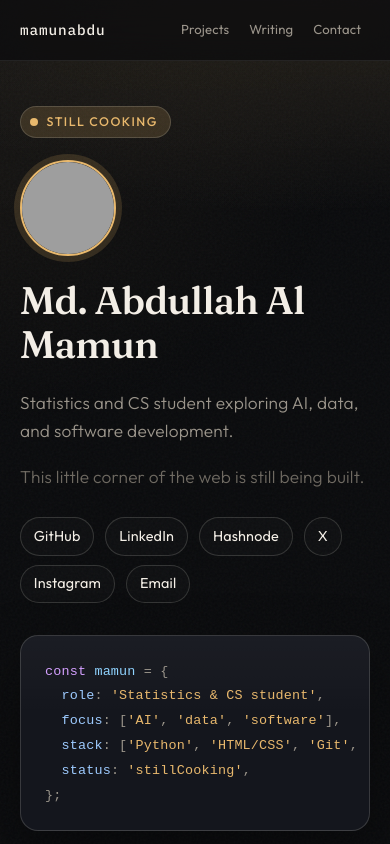
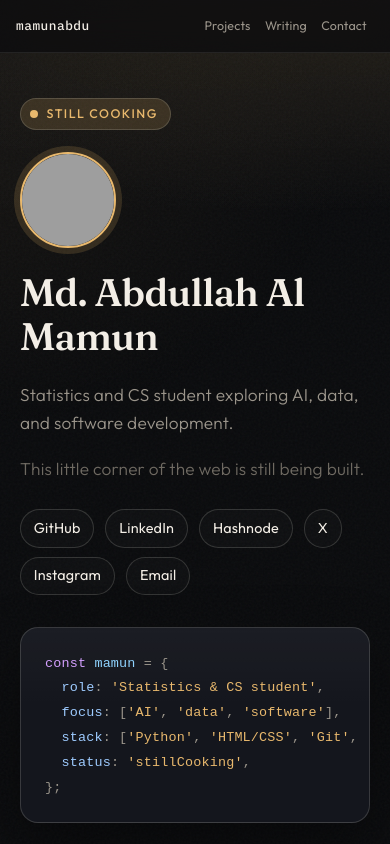
Before and after one commit to mamun-abdu/mamunabdu.com, a plain HTML site: page index.html in a window 390 px wide. Shown: the top 844 px of the page. Drawn offline with Linux system fonts and the light colour scheme; no server answers; grey boxes are pictures that could not be loaded.

Commit message:
Keep the mobile header on a single row
Prevent the brand and nav from wrapping on narrow phones by compacting
type and spacing, locking nowrap, and right-aligning the links.

```diff
--- a/styles.css
+++ b/styles.css
@@ -163,6 +163,7 @@ main,
 
 .header-inner {
   display: flex;
+  flex-wrap: nowrap;
   align-items: center;
   justify-content: space-between;
   gap: 1rem;
@@ -173,12 +174,15 @@ main,
 }
 
 .wordmark {
+  flex: 0 1 auto;
+  min-width: 0;
   font-family: var(--mono);
   font-size: 0.9rem;
   font-weight: 500;
   letter-spacing: 0.06em;
   text-decoration: none;
   color: var(--text);
+  white-space: nowrap;
 }
 
 .wordmark:hover {
@@ -189,7 +193,10 @@ main,
   display: flex;
   align-items: center;
   flex-wrap: nowrap;
+  flex: 0 0 auto;
   gap: 0.15rem;
+  margin-left: auto;
+  white-space: nowrap;
 }
 
 .site-header nav a {
@@ -599,14 +606,30 @@ main {
 }
 
 @media (max-width: 600px) {
+  :root {
+    --header: 52px;
+  }
+
   .header-inner {
-    min-height: 60px;
-    gap: 0.6rem;
+    min-height: var(--header);
+    gap: 0.4rem;
+    padding: 0 1rem;
+    -webkit-text-size-adjust: 100%;
+    text-size-adjust: 100%;
+  }
+
+  .wordmark {
+    font-size: 0.8rem;
+    letter-spacing: 0.04em;
+  }
+
+  .site-header nav {
+    gap: 0;
   }
 
   .site-header nav a {
-    font-size: 0.82rem;
-    padding: 0.32rem 0.55rem;
+    font-size: 0.78rem;
+    padding: 0.28rem 0.45rem;
   }
 
   .contact {
@@ -615,6 +638,19 @@ main {
 
   .email-btn {
     width: 100%;
+  }
+}
+
+/* Prefer hiding the brand text over wrapping the bar. */
+@media (max-width: 339px) {
+  .wordmark {
+    width: 0;
+    height: 0;
+    margin: 0;
+    padding: 0;
+    overflow: hidden;
+    opacity: 0;
+    pointer-events: none;
   }
 }
 
```
Also changed, not shown: preview-mobile-360.png (added), 1 other file.
